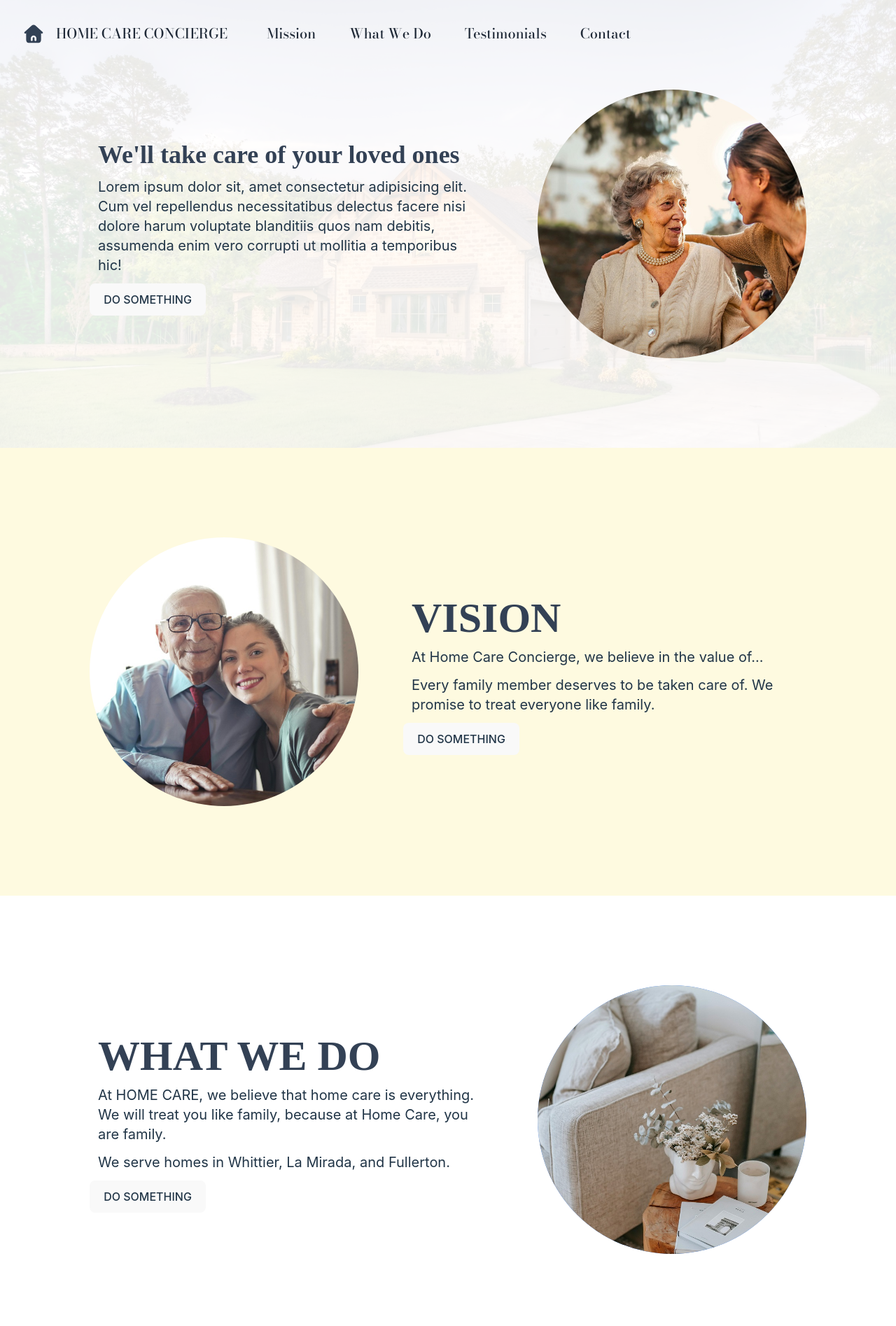
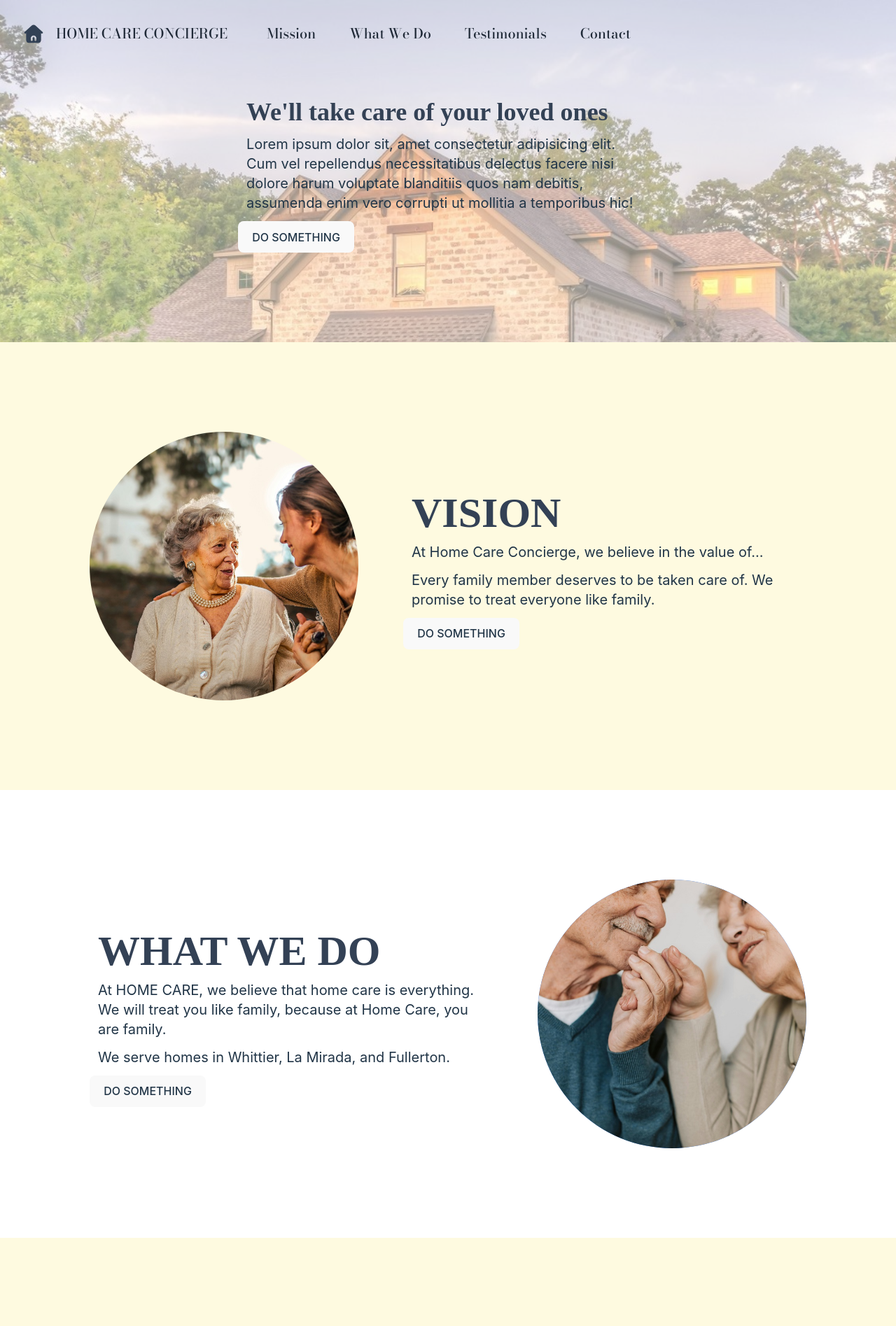
Before and after one commit to joooons/home-care, a React (Vite) app: page / in a window 1280 px wide. Shown: the top 1895 px of the page at 70% size. Built offline with nearby package versions, Linux system fonts and the light colour scheme; a web font is replaced by a local one.

Commit message:
hero bkgd covers height

```diff
--- a/src/App.tsx
+++ b/src/App.tsx
@@ -3,11 +3,12 @@ import NavBar from './components/NavBar';
 import './App.css';
 
 import img1 from './assets/pexels-andrea-piacquadio-3768131.jpg';
-import img2 from './assets/pexels-andrea-piacquadio-3823497.jpg';
-import img3 from './assets/pexels-charlotte-may-5825576.jpg';
+// import img2 from './assets/pexels-andrea-piacquadio-3823497.jpg';
+// import img3 from './assets/pexels-charlotte-may-5825576.jpg';
 import img4 from './assets/pexels-juliane-sanchez-20191410.jpg';
-// import img5 from './assets/pexels-vlada-karpovich-5790837.jpg';
-import img6 from './assets/pexels-pixabay-259588.jpg';
+import img5 from './assets/pexels-vlada-karpovich-5790837.jpg';
+// import img6 from './assets/pexels-pixabay-259588.jpg';
+import house from './assets/house.jpg';
 
 function App() {
   return (
@@ -24,9 +25,9 @@ function App() {
       <section>
         <div className='w-full overflow-hidden'>
           <img
-            className='w-screen object-cover absolute opacity-10 -z-10'
-            src={img6}
-            alt='Img6'
+            className='h-full object-cover absolute opacity-50 -z-10'
+            src={house}
+            alt='house'
           />
         </div>
 
@@ -46,7 +47,7 @@ function App() {
             </div>
           </div>
 
-          <div className='hidden md:block md:w-auto p-8'>
+          {/* <div className='hidden md:block md:w-auto p-8'>
             <div className='rounded-full size-96 bg-blue-500 overflow-hidden'>
               <img
                 className='object-cover w-full h-full'
@@ -54,7 +55,7 @@ function App() {
                 alt='Random Unsplash Image'
               />
             </div>
-          </div>
+          </div> */}
         </div>
       </section>
 
@@ -70,7 +71,7 @@ function App() {
           <div className='rounded-full size-96 bg-blue-500 overflow-hidden'>
             <img
               className='object-cover w-full h-full'
-              src={img2}
+              src={img1}
               alt='Random Unsplash Image'
             />
           </div>
@@ -121,7 +122,7 @@ function App() {
           <div className='rounded-full size-96 bg-blue-500 overflow-hidden'>
             <img
               className='object-cover w-full h-full'
-              src={img3}
+              src={img5}
               alt='Random Unsplash Image'
             />
           </div>
```
Also changed, not shown: src/assets/house.jpg (added).
